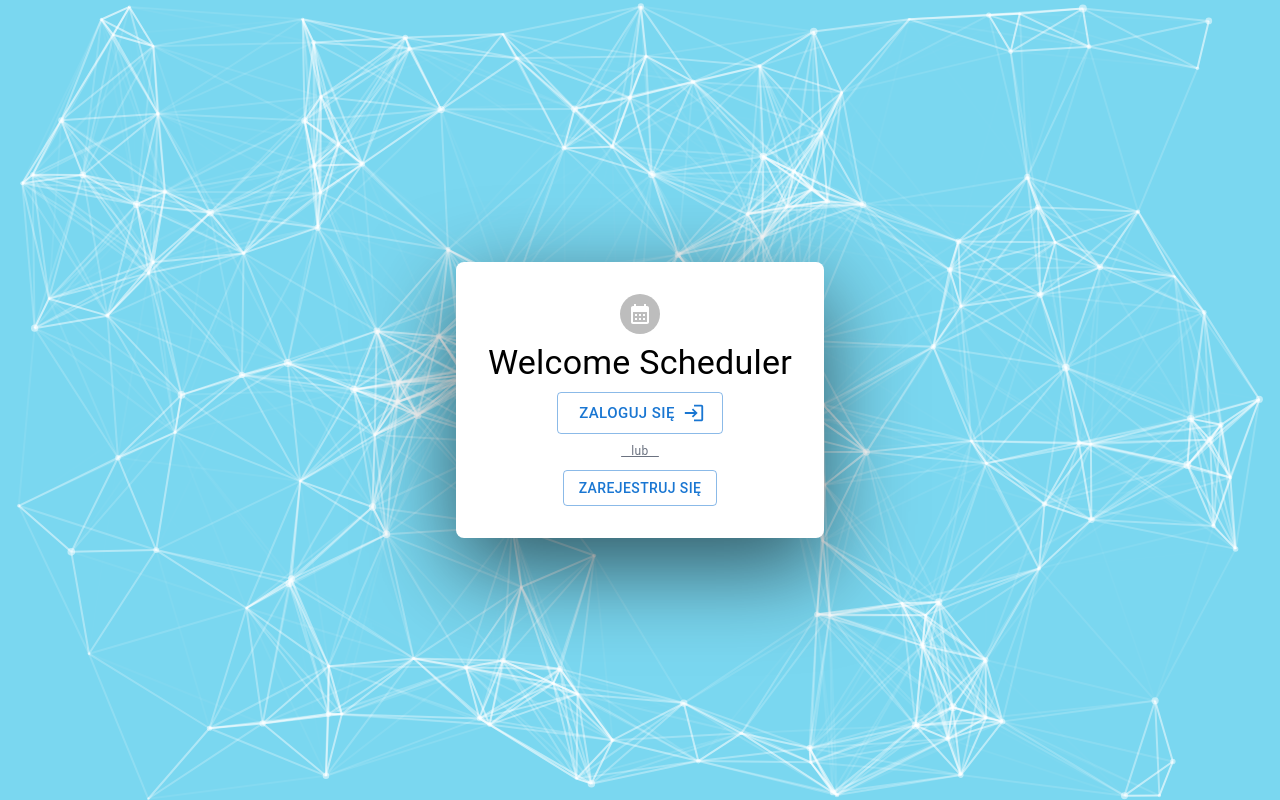
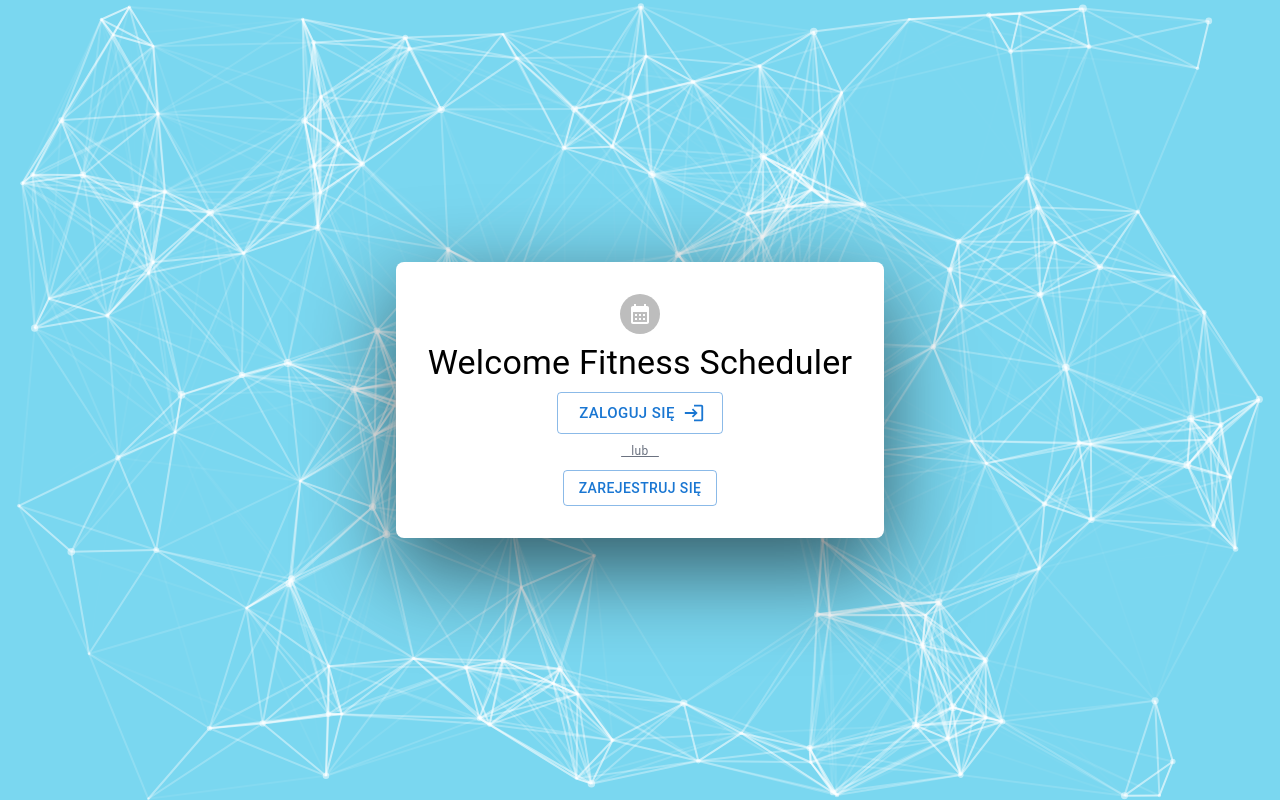
Before and after one commit to dudek-igor/wwsis_scheduler, a Next.js app: page / in a window 1280 px wide. Built offline with nearby package versions, Linux system fonts and the light colour scheme; no server answers.

Commit message:
feat: save user data to firestore

```diff
--- a/src/firebase/index.ts
+++ b/src/firebase/index.ts
@@ -2,6 +2,7 @@ import { firebaseConfig } from "@/config";
 // Import the functions you need from the SDKs you need
 import { initializeApp } from "firebase/app";
 import { getAuth } from "firebase/auth";
+import { getFirestore } from "firebase/firestore";
 // TODO: Add SDKs for Firebase products that you want to use
 // https://firebase.google.com/docs/web/setup#available-libraries
 
@@ -9,3 +10,5 @@ import { getAuth } from "firebase/auth";
 export const app = initializeApp(firebaseConfig);
 // Initialize Auth
 export const auth = getAuth(app);
+// Initialize Cloud Firestore
+export const db = getFirestore(app);
--- a/src/pages/index.tsx
+++ b/src/pages/index.tsx
@@ -24,7 +24,7 @@ export default function HomePage() {
           <CalendarMonthIcon />
         </Avatar>
         <Typography align="center" variant="h4" component="h1">
-          Welcome Scheduler
+          Welcome Fitness Scheduler
         </Typography>
         <Button
           component={Link}
--- a/src/pages/sign-up.tsx
+++ b/src/pages/sign-up.tsx
@@ -1,7 +1,8 @@
 import Link from "next/link";
 import { MotionLayout } from "@/components";
 import { useState, useCallback } from "react";
-import { auth } from "@/firebase";
+import { auth, db } from "@/firebase";
+import { doc, setDoc } from "firebase/firestore";
 import { createUserWithEmailAndPassword } from "firebase/auth";
 import Box from "@mui/material/Box";
 import Avatar from "@mui/material/Avatar";
@@ -50,7 +51,11 @@ export default function SignUp() {
     setLoading(true);
     // Sign In Via firebase
     createUserWithEmailAndPassword(auth, email, password)
-      .then(() => {
+      .then(async (userCredential) => {
+        const { uid } = userCredential.user;
+        await setDoc(doc(db, "users", uid), {
+          admin: false,
+        });
         router.push("/sign-in");
         setLoading(false);
       })
```
